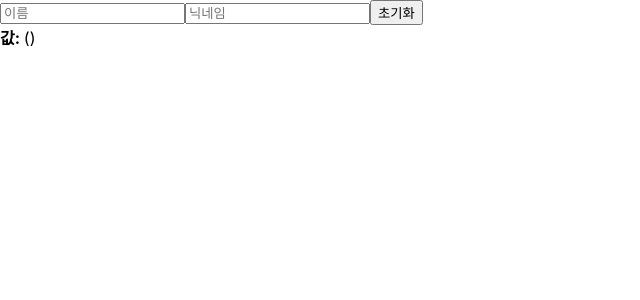
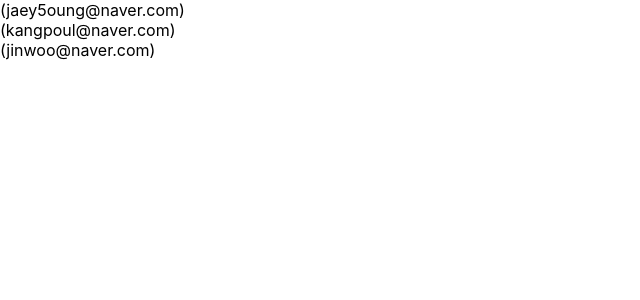
Before and after one commit to jaey5oung/begin-react, a React (Create React App) app: page / in a window 1280 px wide. Shown: the top 300 px of the page, without its empty margins (0-640 px from the left). Built offline with nearby package versions, Linux system fonts and the light colour scheme.

Commit message:
useRef,map

```diff
--- a/src/18InputSample2.js
+++ b/src/18InputSample2.js
@@ -1,14 +1,18 @@
-import React, { useState } from 'react';
-
+import React, { useState, useRef } from 'react';
+//useRef : 우리가 내용을적고 초기화를 눌렀을때 그 포커스가 내가 원하는 곳에 가게끔하는것( = 선택하고싶은 돔으로 위치하게됨)
+//0: useRef 선언
 function InputSample2() {
   const [inputs, setInputs] = useState({
     name: '',
     nickname: '',
   });
+  //1: useRef 함수로호출
+  const nameInput = useRef();
   const { name, nickname } = inputs; //비구조화 할당을 통해 값 추출 (이해완료)
 
   const onChange = (e) => {
     const { name, value } = e.target; // e.target 에서 name과 value를 추출 (이해x)
+    console.log(e.target.value);
 
     setInputs({
       ...inputs, // 기존의 input 객체를 복사한다 spread까진 (이해완료)
@@ -20,10 +24,13 @@
       name: '',
       nickname: '',
     });
+    nameInput.current.focus();
+    //3: useRef 원하는곳에 포커스 설정
   };
   return (
     <div>
-      <input name="name" placeholder="이름" onChange={onChange} value={name} />
+      {/* 2: ref={nameInput} 설정 */}
+      <input name="name" placeholder="이름" onChange={onChange} value={name} ref={nameInput} />
       <input name="nickname" placeholder="닉네임" onChange={onChange} value={nickname} />
       <button onClick={onReset}>초기화</button>
       <div>
--- /dev/null
+++ b/src/19UserList.js
@@ -0,0 +1,41 @@
+import React from 'react';
+
+function UserList() {
+  const users = [
+    {
+      id: 1,
+      username: 'jaeyoung',
+      email: 'jaey5oung@naver.com',
+    },
+    {
+      id: 2,
+      username: 'kangpoul',
+      email: 'kangpoul@naver.com',
+    },
+    {
+      id: 3,
+      username: 'jinwoo',
+      email: 'jinwoo@naver.com',
+    },
+  ];
+  return (
+    <div>
+      <div>
+        <b>{users[0].username}</b>
+        <span>({users[0].email})</span>
+      </div>
+      <div>
+        <b>{users[1].username}</b>
+        <span>({users[1].email})</span>
+      </div>
+      <div>
+        <b>{users[2].username}</b>
+        <span>({users[2].email})</span>
+      </div>
+    </div>
+  );
+}
+
+export default UserList;
+
+//위에와같이 써도되지만 더 편하게 쓰기위해선 19UserList2.js로 가주자
--- /dev/null
+++ b/src/19UserList2.js
@@ -0,0 +1,45 @@
+import React from 'react';
+
+function User({ user }) {
+  return (
+    <div>
+      <b>{user.name}</b>
+      <span>({user.email})</span>
+    </div>
+  );
+}
+//이부분에서 프롭스를 비구조할당으로 사용하는게 아직 어색하다
+function UserList() {
+  const users = [
+    {
+      id: 1,
+      username: 'jaeyoung',
+      email: 'jaey5oung@naver.com',
+    },
+    {
+      id: 2,
+      username: 'kangpoul',
+      email: 'kangpoul@naver.com',
+    },
+    {
+      id: 3,
+      username: 'jinwoo',
+      email: 'jinwoo@naver.com',
+    },
+  ];
+  return (
+    <div>
+      {/* <User user={users[0]} />
+      <User user={users[1]} />
+      <User user={users[2]} /> */}
+      {users.map((user) => (
+        <User user={user} key={user.id} />
+      ))}
+    </div>
+  );
+}
+//맵같은경우도 아직 익숙지 않아 한눈에 코드를 해석하는것이 불편하다 연습문제같은걸 내줬으면 좋겠다
+//맵을쓸땐 고유의값을 안넣주게되면 키에관한 에러가뜨게되는데 이걸 해결하기위해선 위에 객체배열에 고유의값인 id값을 넣어주면된다
+//여기서 위와같이 배열이 고정적이라면 이런식으로 해도 무방하나 배열이 유동적으로 바뀔수있다면 자바스크립트의 내장함수인 map을 쓰는게 맞다
+
+export default UserList;
--- a/src/App.js
+++ b/src/App.js
@@ -1,11 +1,13 @@
 import React from 'react';
 import './App.css';
+import UserList from './19UserList2';
 // import InputSample from './18InputSample';
 // import Counter from './Counter';
+// import InputSample2 from './18InputSample2';
+// import UserList from './19UserList';
 
-import InputSample2 from './18InputSample2';
 function App() {
-  return <InputSample2/>
+  return <UserList />;
 }
 export default App;
 
```
Also changed, not shown: 1 other file (tests, documents, lock files or other folders).
